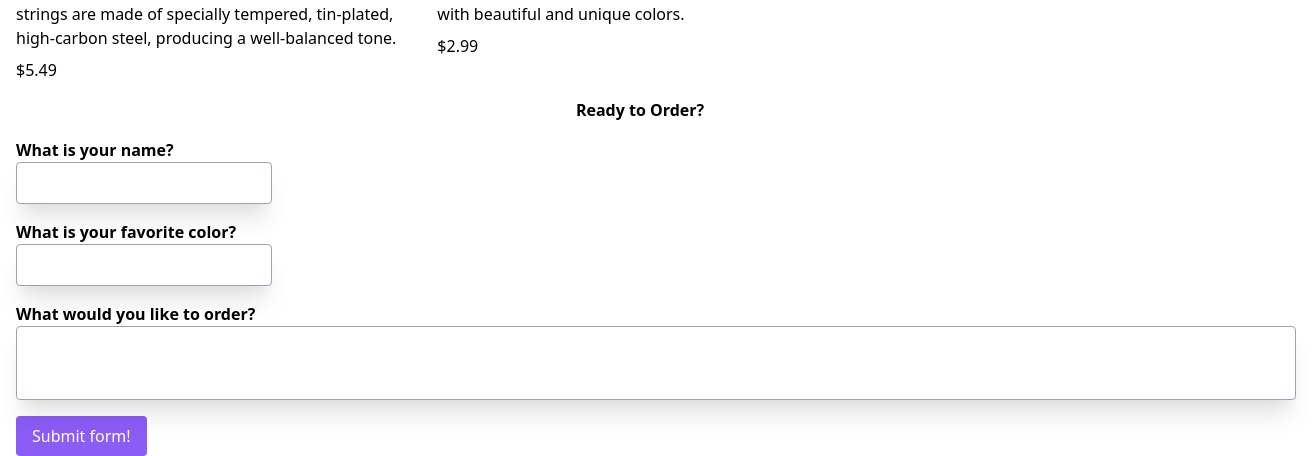
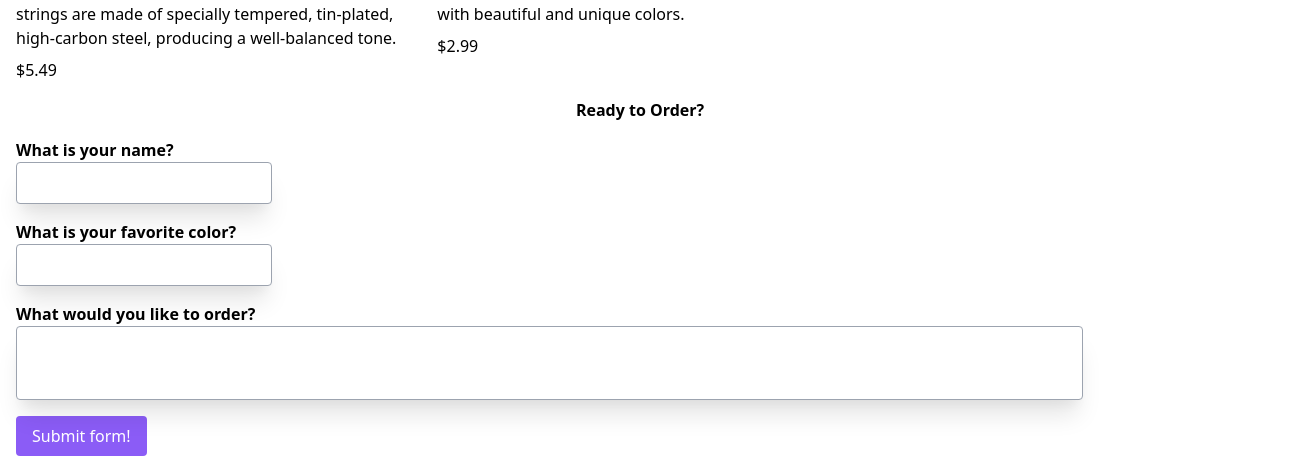
Before and after one commit to mssilva1/week2-lab, a plain HTML site: page index.html in a window 1280 px wide. Shown: the part 450-906 px from the top of the page, 1312 px wide, since content can reach past the window. Drawn offline with nearby package versions, Linux system fonts and the light colour scheme.

Commit message:
in progress

```diff
--- a/index.html
+++ b/index.html
@@ -72,7 +72,7 @@
         focus:border-purple-500" type="text" id="favorite-color" name="favoriteColor">
 
         <label class="mx-4 block mt-4 font-bold" for="order">What would you like to order?</label>
-        <input class="mx-4 p-6 w-full pl-6 border border-gray-400 rounded shadow-xl focus:outline-none focus:ring-purple-500
+        <input class="mx-4 p-6 w-5/6 border border-gray-400 rounded shadow-xl focus:outline-none focus:ring-purple-500
         focus:border-purple-500" type="text" id="order" name="oder">
 
         <button class="mx-4 block mt-4 text-white bg-purple-500 rounded px-4 py-2">Submit form!</button>
```
